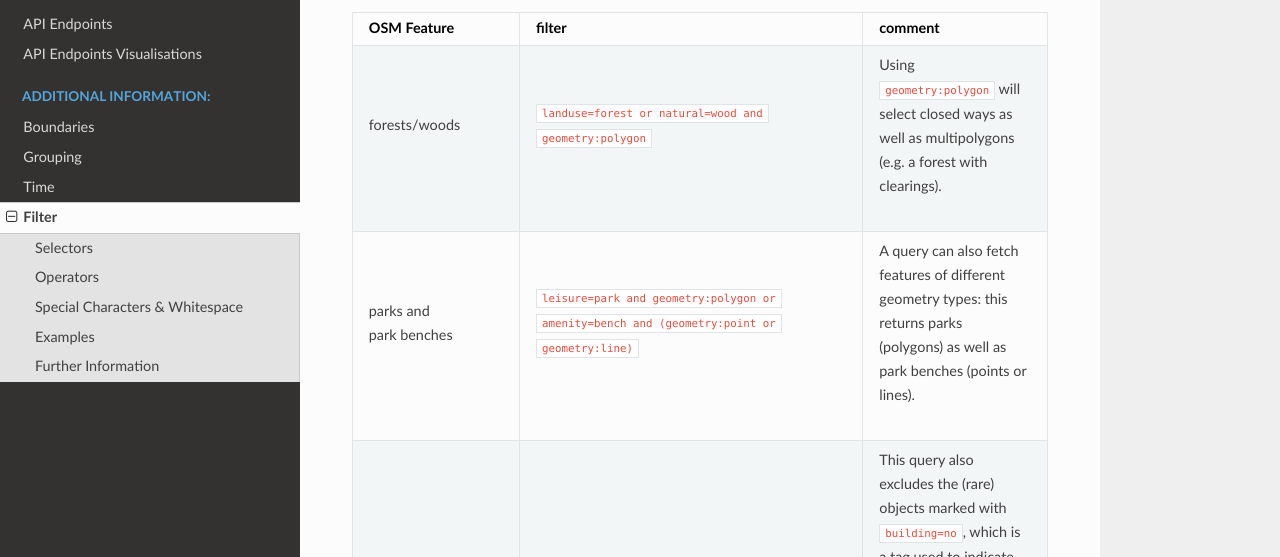
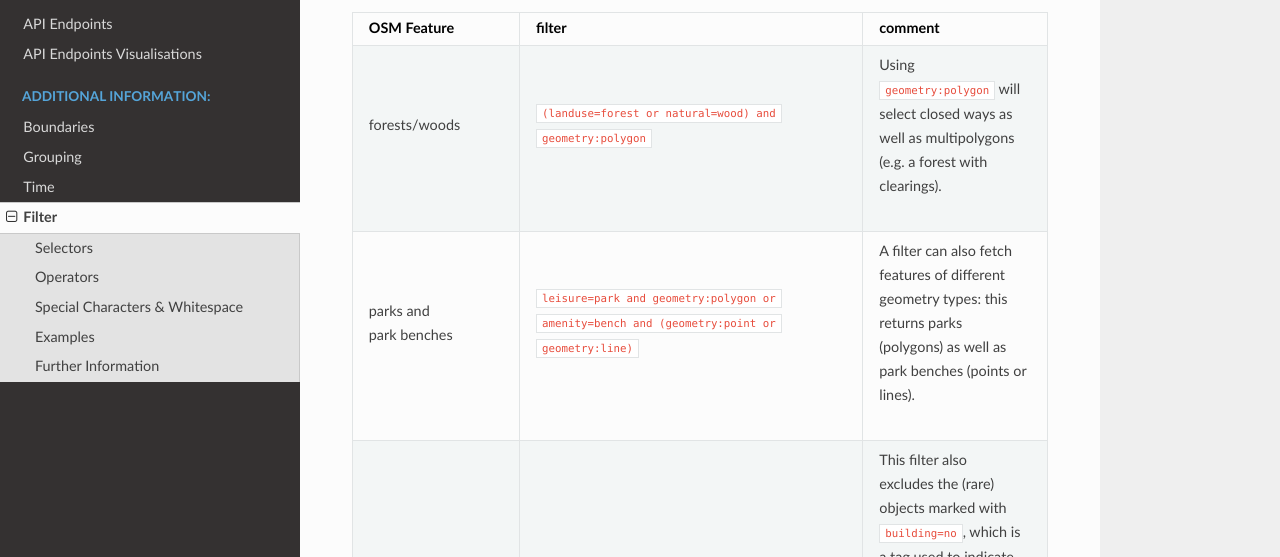
Before and after one commit to GIScience/ohsome-api, a Sphinx documentation site: the page built from docs/filter.rst, in a window 1280 px wide and 900 px high, scrolled down 2150 px. Shown: the part 153-710 px from the top of the window. Built offline with Sphinx 7.4.7 and the Read the Docs theme 2.0.0, drawn with Linux system fonts in a browser that asks for light colours.

Commit message:
fix missing parenthesese in forests/woods example

```diff
--- a/docs/filter.rst
+++ b/docs/filter.rst
@@ -97,14 +97,14 @@
     +------------------+--------------------------------------------------------+------------------------------+
     | **OSM Feature**  | **filter**                                             | **comment**                  |
     +==================+========================================================+==============================+
-    | | forests/woods  | | ``landuse=forest or natural=wood and``               | | Using                      |
+    | | forests/woods  | | ``(landuse=forest or natural=wood) and``             | | Using                      |
     |                  | | ``geometry:polygon``                                 | | ``geometry:polygon`` will  |
     |                  |                                                        | | select closed ways as      |
     |                  |                                                        | | well as multipolygons      |
     |                  |                                                        | | (e.g. a forest with        |
     |                  |                                                        | | clearings).                |
     +------------------+--------------------------------------------------------+------------------------------+
-    | | parks and      | | ``leisure=park and geometry:polygon or``             | | A query can also fetch     |
+    | | parks and      | | ``leisure=park and geometry:polygon or``             | | A filter can also fetch    |
     | | park benches   | | ``amenity=bench and (geometry:point or``             | | features of different      |
     |                  | | ``geometry:line)``                                   | | geometry types: this       |
     |                  |                                                        | | returns parks              |
@@ -112,7 +112,7 @@
     |                  |                                                        | | park benches (points or    |
     |                  |                                                        | | lines).                    |
     +------------------+--------------------------------------------------------+------------------------------+
-    | | buildings      | | ``building=* and building!=no and``                  | | This query also            |
+    | | buildings      | | ``building=* and building!=no and``                  | | This filter also           |
     |                  | | ``geometry:polygon``                                 | | excludes the (rare)        |
     |                  |                                                        | | objects marked with        |
     |                  |                                                        | | ``building=no``, which is  |
```
